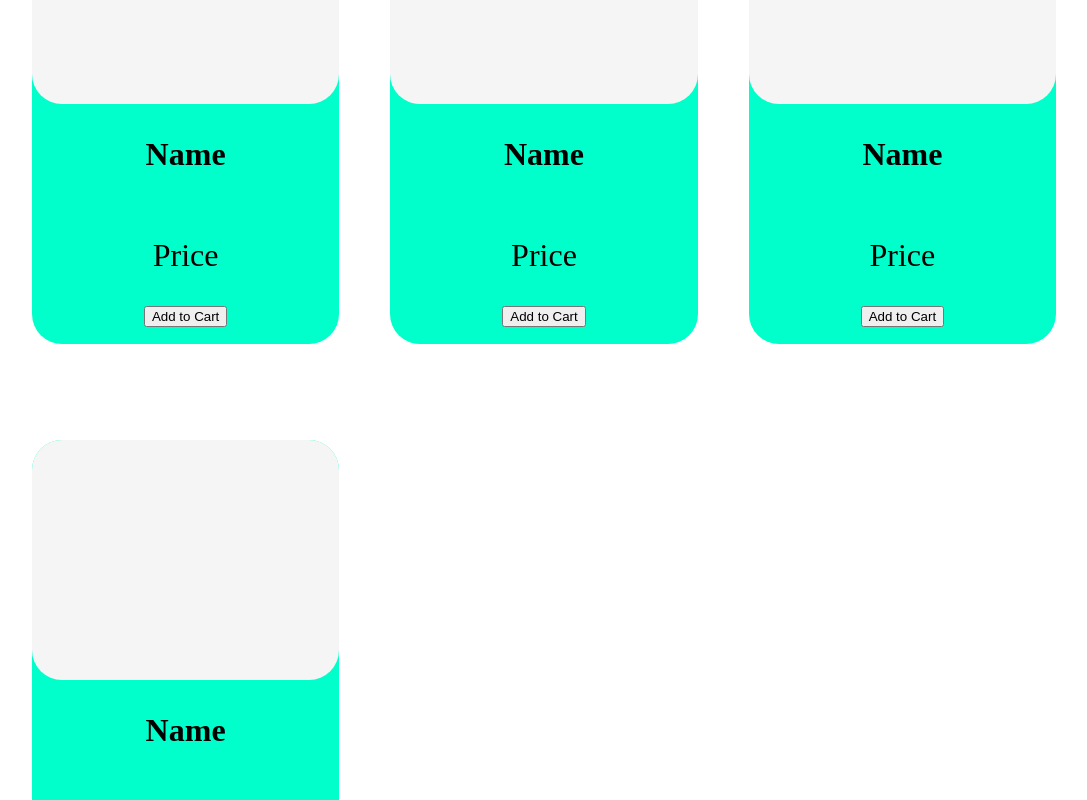
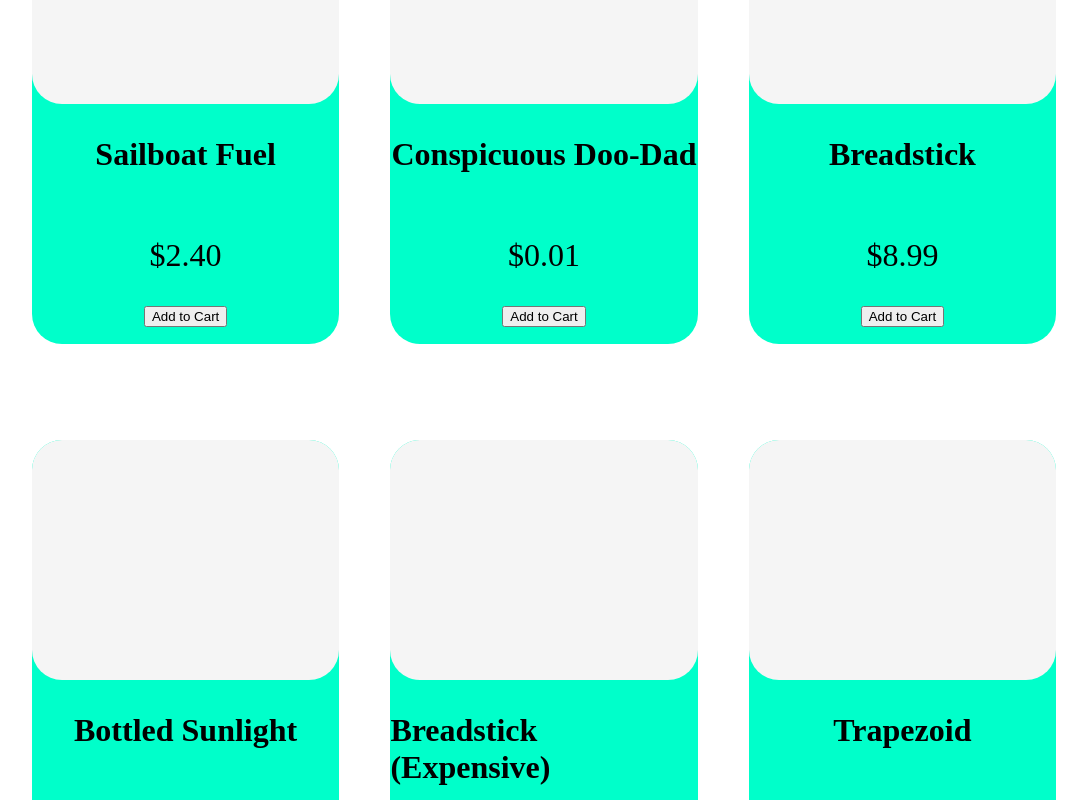
Before and after one commit to ZippyDaFish/shopping-cart, a React (Create React App) app: page /shop in a window 1280 px wide. Shown: the part 320-1120 px from the top of the page, without its empty margins (96-1183 px from the left). Built offline with nearby package versions, Linux system fonts and the light colour scheme.

Commit message:
Add product names and prices

```diff
--- a/src/Shop.js
+++ b/src/Shop.js
@@ -10,10 +10,14 @@ const Shop = () => {
             <TitleBar/>
             <div className='content-container'>
                 <div className='grid-container'>
-                    <ProductCard/>
-                    <ProductCard/>
-                    <ProductCard/>
-                    <ProductCard/>
+                    <ProductCard name="Sailboat Fuel" price="$2.40"/>
+                    <ProductCard name="Conspicuous Doo-Dad" price="$0.01"/>
+                    <ProductCard name="Breadstick" price="$8.99"/>
+                    <ProductCard name="Bottled Sunlight" price="$275.99"/>
+                    <ProductCard name="Breadstick (Expensive)" price="$999.99"/>
+                    <ProductCard name="Trapezoid" price="$55.60"/>
+                    <ProductCard name="Completely Normal Backpack" price="$24.95"/>
+                    <ProductCard name="Breadstick (Cheap)" price="$2.75"/>
                 </div>
             </div>
         </div>
--- a/src/components/ProductCard.js
+++ b/src/components/ProductCard.js
@@ -1,15 +1,15 @@
 import React from "react";
 import '../styles/ProductCard.css'
 
-const ProductCard = () => {
+const ProductCard = (props) => {
     return(
         <div className="product-card">
             <div className="card-img-container">
-                <img></img>
+                <img src={props.img}></img>
             </div>
             <div className="card-info-container">
-                <p className="card-name">Name</p>
-                <p className="card-price">Price</p>
+                <p className="card-name">{props.name}</p>
+                <p className="card-price">{props.price}</p>
                 <button className="card-add-to-cart">Add to Cart</button>
             </div>
         </div>
```
